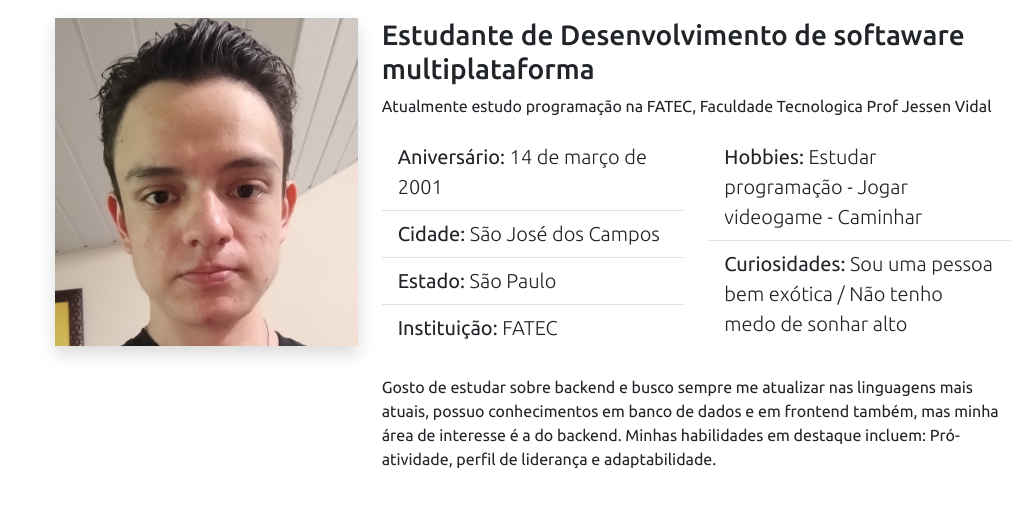
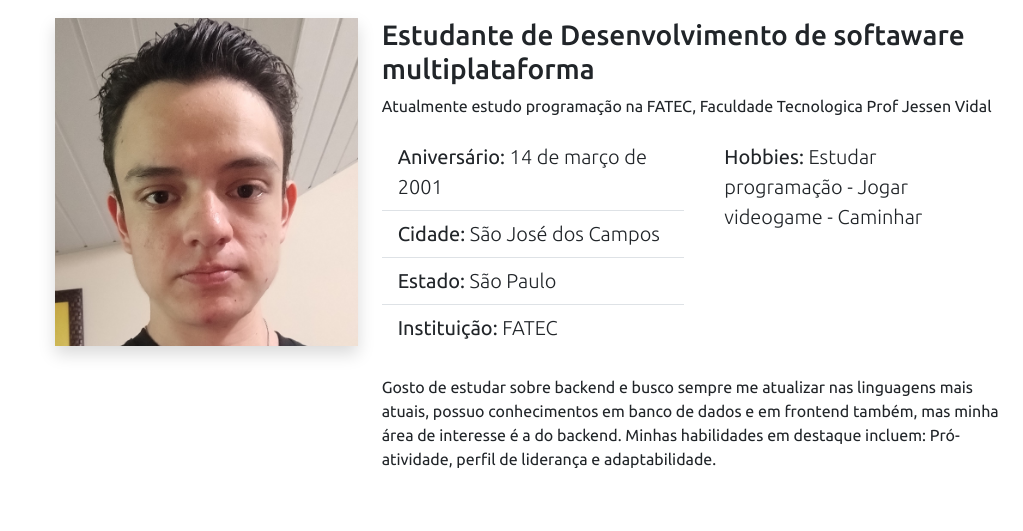
Before and after one commit to IvanSuiyama/Portifolio-Responsivo, a Flask app: page / in a window 1280 px wide. Shown: the part 1004-1535 px from the top of the page, without its empty margins (257-1280 px from the left). Run offline with Flask 3, Linux system fonts and the light colour scheme; some libraries are stand-ins or nearby versions.

Commit message:
atualizando, curiosidades: achei desnecessario

```diff
--- a/templates/index.html
+++ b/templates/index.html
@@ -113,10 +113,6 @@
                                 <li class="list-group-item">
                                     Hobbies: <span class="fw-light">Estudar programação - Jogar videogame -
                                         Caminhar</span>
-                                </li>
-                                <li class="list-group-item">
-                                    Curiosidades: <span class="fw-light">Sou uma pessoa bem exótica / Não tenho medo de
-                                        sonhar alto </span>
                                 </li>
 
                             </ul>
```
